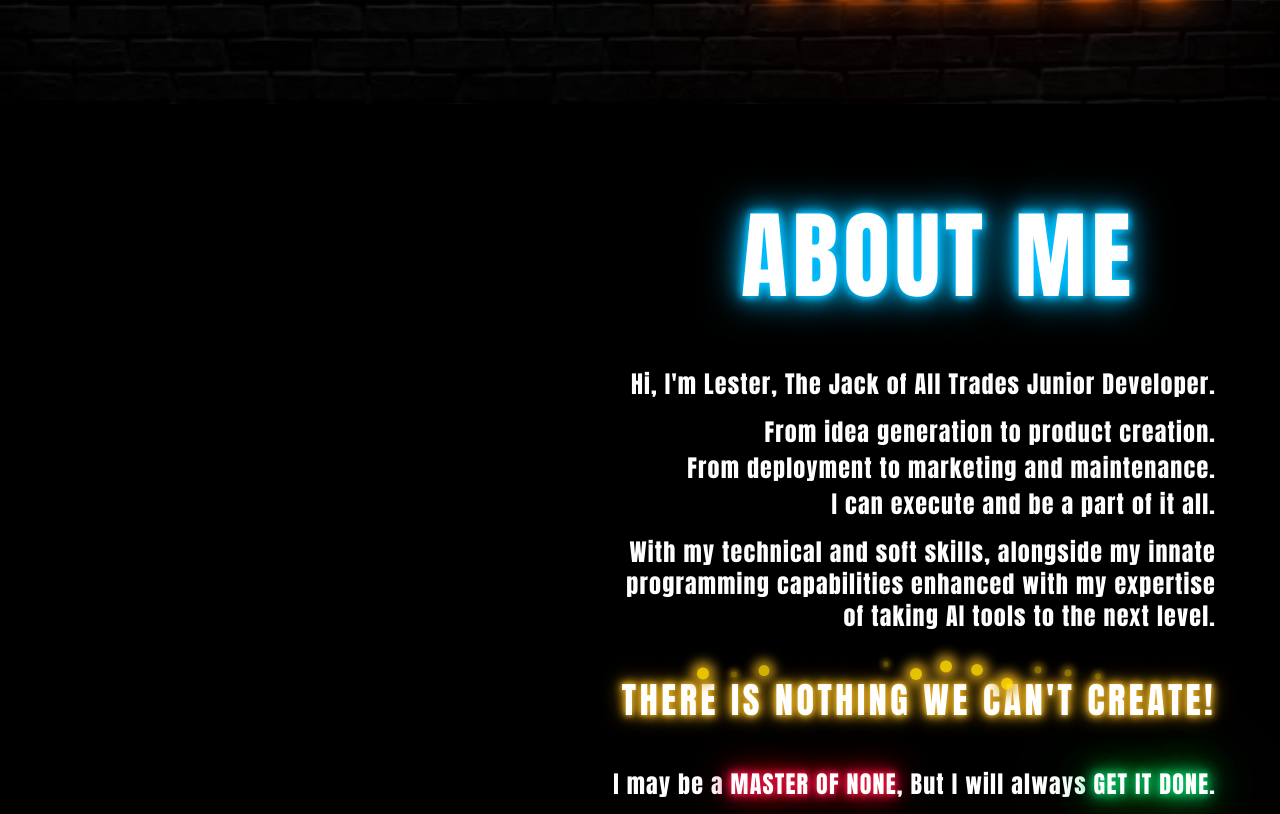
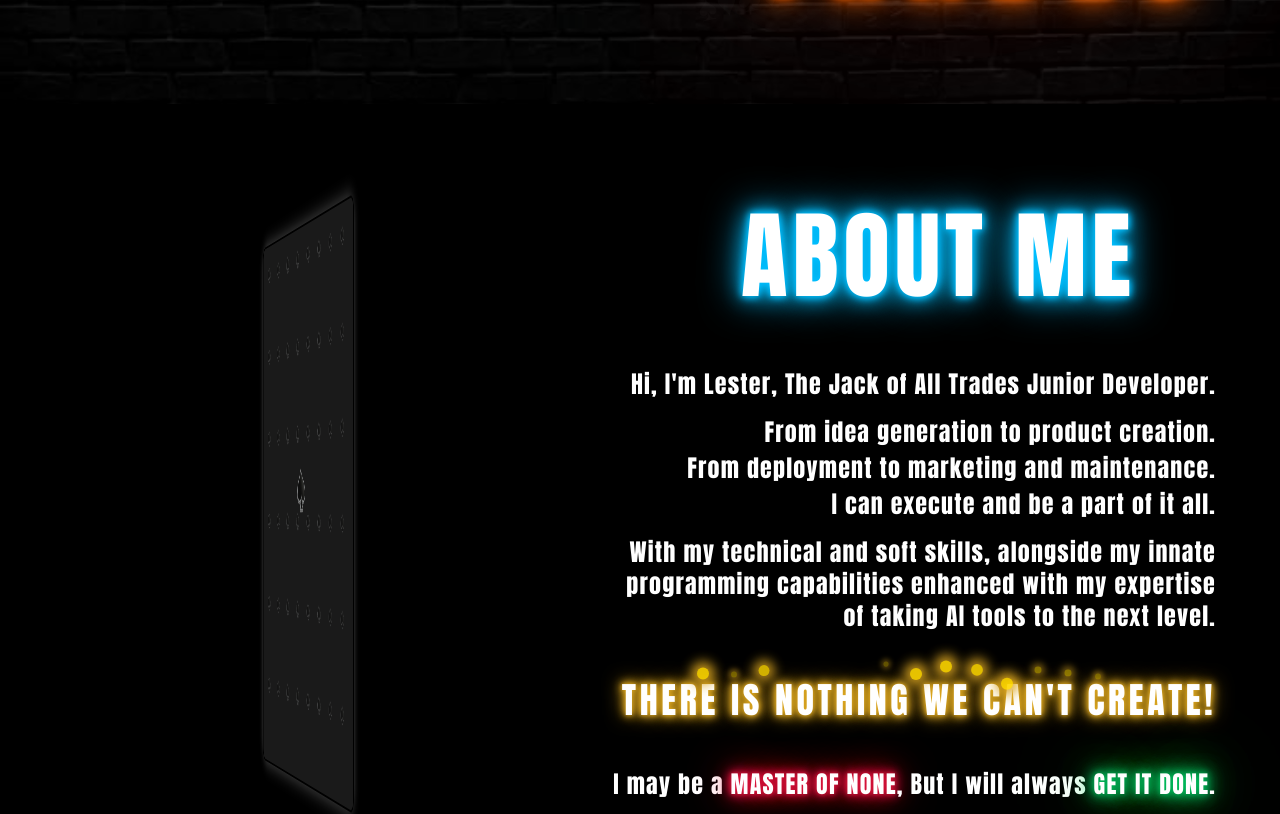
Before and after one commit to MannLester/PortfolioWebsite, a Next.js app: page / in a window 1280 px wide. Shown: the part 696-1510 px from the top of the page. Built offline with nearby package versions, Linux system fonts and the light colour scheme.

Commit message:
Card Showcase Draft

```diff
--- a/src/components/sections/AboutPage.tsx
+++ b/src/components/sections/AboutPage.tsx
@@ -2,6 +2,9 @@
 
 import { Anton } from 'next/font/google';
 import { motion } from 'framer-motion';
+import Image from 'next/image';
+import personImage from '@/assets/images/home_page/person_design.png';
+import spadeImage from '@/assets/images/home_page/spade_design.png';
 
 const anton = Anton({
     weight: '400',
@@ -35,11 +38,124 @@ const Sparkle = ({ delay = 0, className = "" }: SparkleProps) => {
     );
 };
 
+const CardBack = () => (
+    <div
+        className="absolute inset-0 w-full h-full [backface-visibility:hidden]"
+        style={{ transform: "rotateY(180deg)" }}
+    >
+        <div className="w-full h-full bg-white rounded-[20px] border-8 border-white shadow-[0_0_20px_rgba(255,255,255,0.3)]">
+            <div className="absolute inset-0 border-2 border-black rounded-[12px] bg-[#1a1a1a] overflow-hidden">
+                {/* Pattern Grid */}
+                <div className="absolute inset-0 grid grid-cols-8 gap-2 p-4">
+                    {[...Array(48)].map((_, i) => (
+                        <div key={i} className="aspect-square">
+                            <Image
+                                src={spadeImage}
+                                alt="Pattern"
+                                width={30}
+                                height={30}
+                                className="w-full h-full opacity-20"
+                            />
+                        </div>
+                    ))}
+                </div>
+                {/* Center Logo */}
+                <div className="absolute inset-0 flex items-center justify-center">
+                    <div className="relative w-24 h-24">
+                        <Image
+                            src={spadeImage}
+                            alt="Center Spade"
+                            fill
+                            className="opacity-50"
+                        />
+                    </div>
+                </div>
+            </div>
+        </div>
+    </div>
+);
+
+const CardFront = () => (
+    <div
+        className="absolute inset-0 w-full h-full [backface-visibility:hidden]"
+        style={{ transform: "rotateY(0deg)" }}
+    >
+        <div className="w-full h-full bg-white rounded-[20px] border-8 border-white shadow-[0_0_20px_rgba(255,255,255,0.3)]">
+            {/* Card Border */}
+            <div className="absolute inset-0 border-2 border-black rounded-[12px]" />
+
+            {/* Card Corner Decorations - Top Left */}
+            <div className="absolute top-4 left-4 flex flex-col items-center">
+                <Image
+                    src={spadeImage}
+                    alt="Spade"
+                    width={30}
+                    height={30}
+                    className="mb-1"
+                />
+                <span className={`text-black text-2xl ${anton.className}`}>J</span>
+            </div>
+
+            {/* Card Corner Decorations - Bottom Right */}
+            <div className="absolute bottom-4 right-4 flex flex-col items-center rotate-180">
+                <Image
+                    src={spadeImage}
+                    alt="Spade"
+                    width={30}
+                    height={30}
+                    className="mb-1"
+                />
+                <span className={`text-black text-2xl ${anton.className}`}>J</span>
+            </div>
+
+            {/* Card Image */}
+            <div className="absolute inset-0 flex items-center justify-center p-16">
+                <div className="relative w-full h-full">
+                    <Image
+                        src={personImage}
+                        alt="Mann Lee"
+                        fill
+                        className="object-contain"
+                        priority
+                    />
+                </div>
+            </div>
+
+            {/* Card Title */}
+            <div className="absolute bottom-20 left-0 right-0 text-center">
+                <h3 className={`text-black text-2xl ${anton.className}`}>JACK OF ALL TRADES</h3>
+            </div>
+        </div>
+    </div>
+);
+
 const AboutPage = () => {
     return (
         <div id="about" className="h-screen flex bg-black text-white overflow-hidden">
-            {/* Left Section - Empty for now */}
-            <div className="flex-1"></div>
+            {/* Left Section - Playing Card */}
+            <div className="flex-1 relative flex items-center justify-center">
+                {/* Rotating Card Container */}
+                <div className="relative [perspective:2000px]">
+                    <motion.div
+                        className="relative w-[400px] h-[560px] [transform-style:preserve-3d]"
+                        initial={{ rotateY: 0 }}
+                        animate={{
+                            rotateY: 360
+                        }}
+                        transition={{
+                            duration: 20,
+                            repeat: Infinity,
+                            ease: "linear"
+                        }}
+                        style={{ transformStyle: "preserve-3d" }}
+                    >
+                        <div className="relative w-full h-full [transform-style:preserve-3d]">
+                            <CardFront />
+                            <CardBack />
+                        </div>
+                    </motion.div>
+                </div>
+            </div>
 
             {/* Right Section - Title and Content */}
             <div className="flex-1 flex flex-col justify-center pr-16">
```
